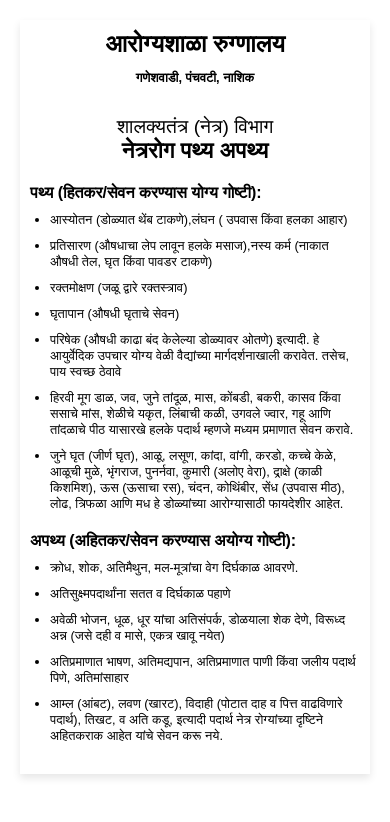
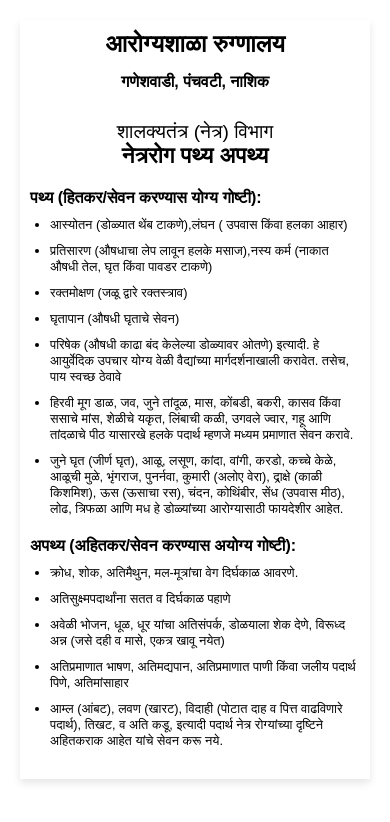
Before and after one commit to tejadeshmukh/information, a plain HTML site: page index.html in a window 390 px wide. Drawn offline with Linux system fonts and the light colour scheme.

Commit message:
Update index.html

```diff
--- a/index.html
+++ b/index.html
@@ -78,7 +78,7 @@
             }
 
             .address {
-                font-size: 0.9em;
+                font-size: 1.1em;
             }
 
             .subheader .highlight {
@@ -104,7 +104,7 @@
             }
 
             .address {
-                font-size: 0.8em;
+                font-size: 1em;
             }
 
             .subheader .highlight {
```
